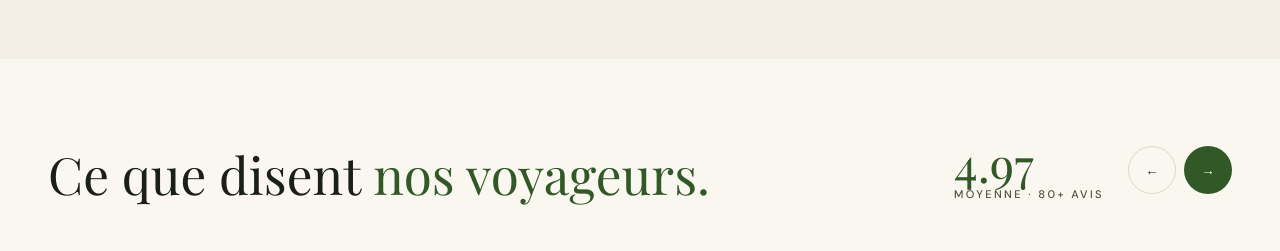
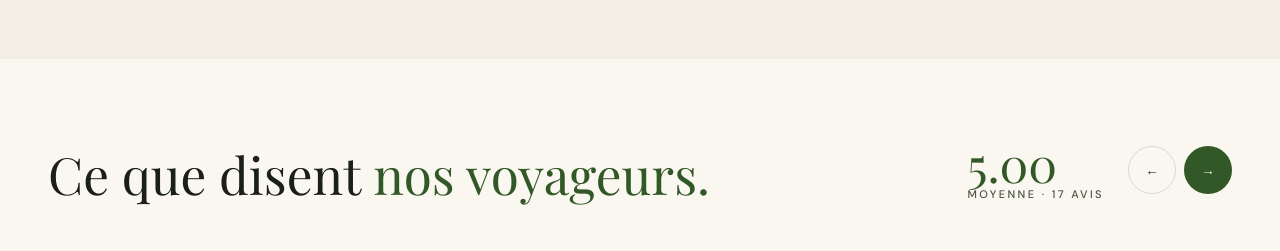
Before and after one commit to MeHigh22/gite-trussogne, a React (Vite) app: page /a-propos in a window 1280 px wide. Shown: the part 3480-3731 px from the top of the page. Built offline with nearby package versions, Linux system fonts and the light colour scheme; a web font is replaced by a local one.

Commit message:
PushMoyenne

```diff
--- a/src/pages/APropos.jsx
+++ b/src/pages/APropos.jsx
@@ -203,8 +203,8 @@ function Reviews() {
           </h2>
           <div style={{ display: 'flex', alignItems: 'center', gap: 24 }}>
             <div style={{ display: 'flex', flexDirection: 'column' }}>
-              <div className="serif" style={{ fontSize: 48, lineHeight: 1, color: 'var(--green)' }}>4.97</div>
-              <div className="mono-label" style={{ color: 'var(--ink-soft)' }}>moyenne · 80+ avis</div>
+              <div className="serif" style={{ fontSize: 48, lineHeight: 1, color: 'var(--green)' }}>5.00</div>
+              <div className="mono-label" style={{ color: 'var(--ink-soft)' }}>moyenne · 17 avis</div>
             </div>
             <div style={{ display: 'flex', gap: 8 }}>
               <button onClick={() => scroll(-1)} style={{ width: 48, height: 48, borderRadius: '50%', border: '1px solid var(--line)', display: 'inline-flex', alignItems: 'center', justifyContent: 'center' }}>←</button>
--- a/src/pages/Gite.jsx
+++ b/src/pages/Gite.jsx
@@ -305,8 +305,8 @@ function GiteReviews() {
           </h2>
           <div style={{ display: 'flex', alignItems: 'center', gap: 24 }}>
             <div style={{ display: 'flex', flexDirection: 'column' }}>
-              <div className="serif" style={{ fontSize: 48, lineHeight: 1, color: 'var(--green)' }}>4.97</div>
-              <div className="mono-label" style={{ color: 'var(--ink-soft)' }}>moyenne · 80+ avis</div>
+              <div className="serif" style={{ fontSize: 48, lineHeight: 1, color: 'var(--green)' }}>5.00</div>
+              <div className="mono-label" style={{ color: 'var(--ink-soft)' }}>moyenne · 17 avis</div>
             </div>
             <div style={{ display: 'flex', gap: 8 }}>
               <button onClick={() => scroll(-1)} style={{ width: 48, height: 48, borderRadius: '50%', border: '1px solid var(--line)', display: 'inline-flex', alignItems: 'center', justifyContent: 'center' }}>←</button>
--- a/src/pages/Home.jsx
+++ b/src/pages/Home.jsx
@@ -418,8 +418,8 @@ function Reviews() {
           </h2>
           <div style={{ display: 'flex', alignItems: 'center', gap: 24 }}>
             <div style={{ display: 'flex', flexDirection: 'column' }}>
-              <div className="serif" style={{ fontSize: 48, lineHeight: 1, color: 'var(--green)' }}>4.97</div>
-              <div className="mono-label" style={{ color: 'var(--ink-soft)' }}>moyenne · 80+ avis</div>
+              <div className="serif" style={{ fontSize: 48, lineHeight: 1, color: 'var(--green)' }}>5.00</div>
+              <div className="mono-label" style={{ color: 'var(--ink-soft)' }}>moyenne · 17 avis</div>
             </div>
             <div style={{ display: 'flex', gap: 8 }}>
               <button onClick={() => scroll(-1)} style={{ width: 48, height: 48, borderRadius: '50%', border: '1px solid var(--line)', display: 'inline-flex', alignItems: 'center', justifyContent: 'center' }}>←</button>
```
